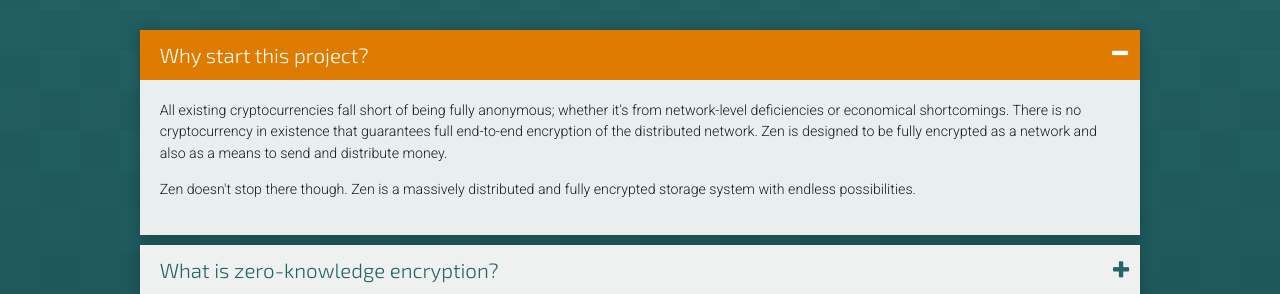
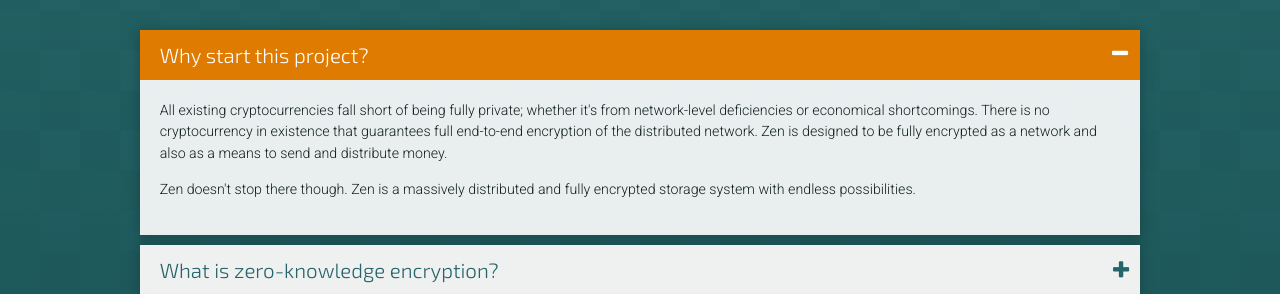
Before and after one commit to tarrenj/website, a Jekyll site: the page built from index.html, in a window 1280 px wide and 900 px high, scrolled down 5078 px. Shown: the part 158-452 px from the top of the window. Built offline with Jekyll 4.4.1, drawn with Linux system fonts in a browser that asks for light colours; the list of posts is cut into pages by our own code; some of the changed text lies outside the part shown.

Commit message:
Update about and accordion

```diff
--- a/_includes/about.html
+++ b/_includes/about.html
@@ -6,7 +6,7 @@
       </div>
 
       <div class="col-md-4 pull-md-4">
-        <h2>Permanent, Distributed, and Fully Anonymous</h2>
+        <h2>Permanent, Distributed, and Fully Private</h2>
       </div>
 
       <div class="col-md-4">
@@ -17,9 +17,9 @@
     </div>
     <div class="row">
       <div class="col-md-4">
-        <h4>Anonymous</h4>
-        <p>Zen is a platform designed for censorship-resistant communications and anonymous economic activity.</p>
-        <p>Cutting-edge cryptography and zero-knowledge proofs enable fully anonymous peer to peer communications with Zen.</p>
+        <h4>Secure Communications</h4>
+        <p>Zen is a platform designed for censorship-resistant communications and private economic activity.</p>
+        <p>Cutting-edge cryptography and zero-knowledge proofs enable fully private peer to peer communications with Zen.</p>
         <p>Zen's distributed and moderate latency networking design is highly resistant to traffic correlation and metadata analysis.</p>
       </div>
       <div class="col-md-4">
--- a/_includes/accordion.html
+++ b/_includes/accordion.html
@@ -11,7 +11,7 @@
     <div id="collapse1" class="collapse show" role="tabpanel" aria-labelledby="heading1">
       <div class="card-block">
         <p>
-          All existing cryptocurrencies fall short of being fully anonymous; whether it's from network-level deficiencies or economical shortcomings. There is no cryptocurrency in existence that guarantees full end-to-end encryption of the distributed network. Zen is designed to be fully encrypted as a network and also as a means to send and distribute money.
+          All existing cryptocurrencies fall short of being fully private; whether it's from network-level deficiencies or economical shortcomings. There is no cryptocurrency in existence that guarantees full end-to-end encryption of the distributed network. Zen is designed to be fully encrypted as a network and also as a means to send and distribute money.
         </p>
         <p>
           Zen doesn't stop there though. Zen is a massively distributed and fully encrypted storage system with endless possibilities.
@@ -47,7 +47,7 @@
     <div id="collapse3" class="collapse" role="tabpanel" aria-labelledby="heading3">
       <div class="card-block">
         <p>
-          Zen is a platform for secure communications and for deniable economic activity. It is an evolution of the Zclassic codebase built by Zclassic's original developers aimed at primarily enabling intriniscally secure communications and resilient networking. As a platform it enables secure global messaging, persistent file storage, and completely anonymous economic activity.
+          Zen is a platform for secure communications and for deniable economic activity. It is an evolution of the Zclassic codebase built by Zclassic's original developers aimed at primarily enabling intriniscally secure communications and resilient networking. As a platform it enables secure global messaging, persistent file storage, and completely private economic activity.
         </p>
         <p>
           At block 110,000 a snapshot of the Zclassic blockchain was taken. On May 30th, the Zen network will be launched from this snapshot. That means there will be a period of about 1 week you will have to wait, from block 110,000 on the Zclassic blockchain, until the ZenCash block 110,001 starts at the launch. Zclassic will retain its original functionality and feature set but the Zen network will be adapted to include segregated witness (segwit) support and additional cryptographic technologies.
```
Also changed, not shown: 2 other files.
